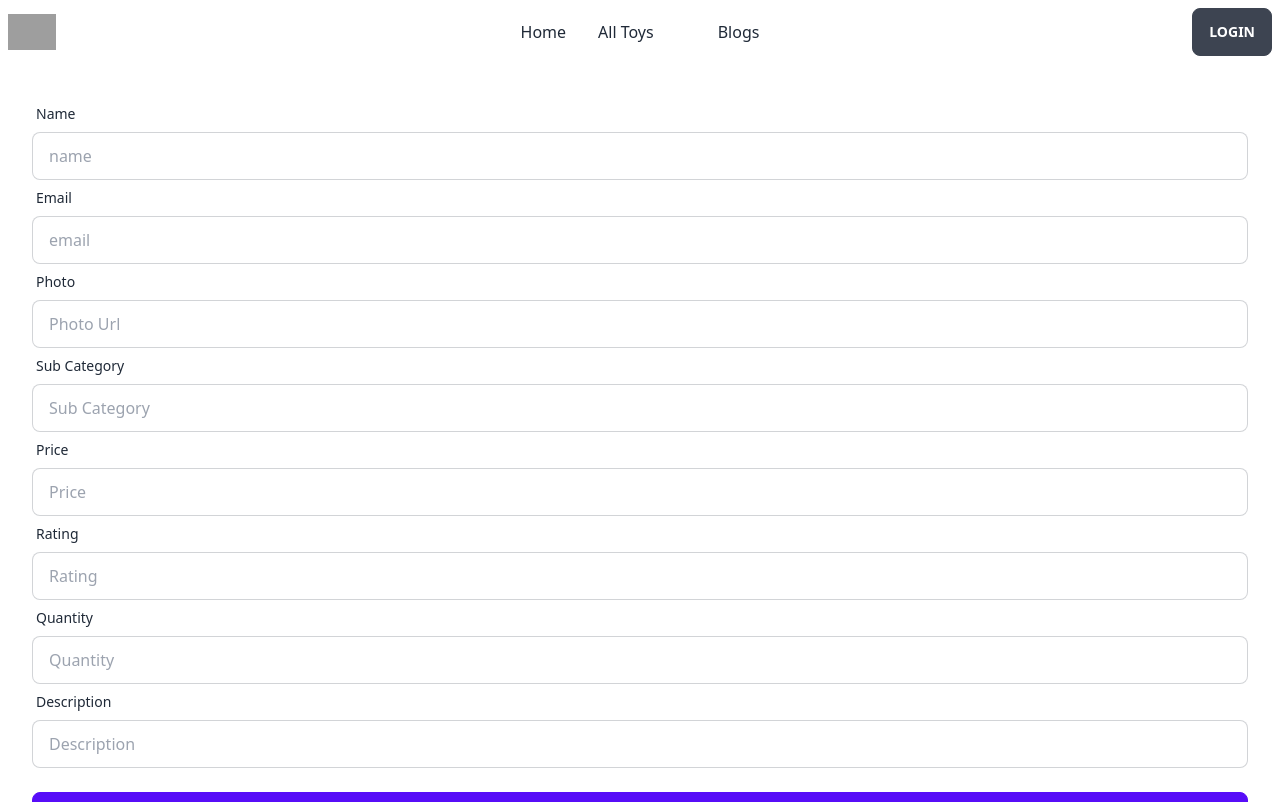
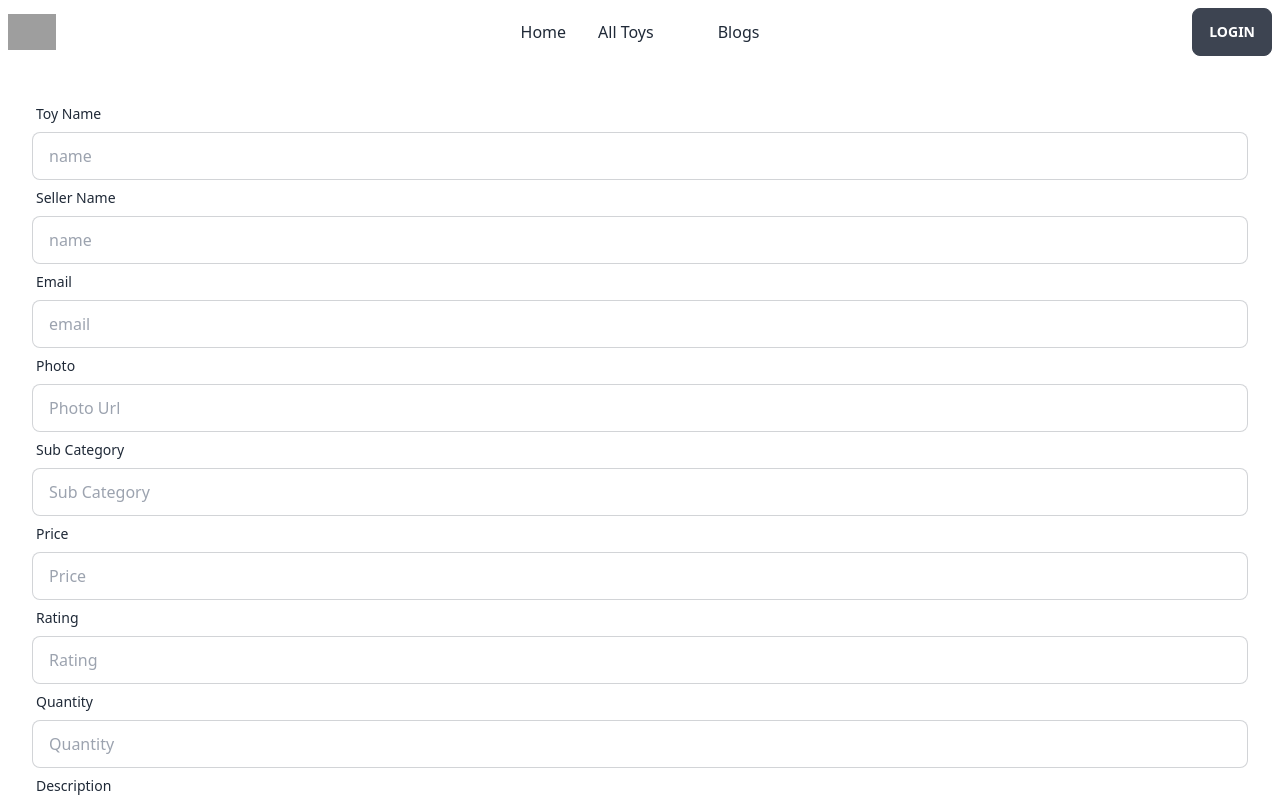
Before and after one commit to soheltech4/toy-marketplace-client, a React (Vite) app: page /toys in a window 1280 px wide. Shown: the top 802 px of the page. Built offline with nearby package versions, Linux system fonts and the light colour scheme; no server answers; grey boxes are pictures that could not be loaded.

Commit message:
add view Details

```diff
--- a/src/Components/Pages/AdaToy.jsx
+++ b/src/Components/Pages/AdaToy.jsx
@@ -8,6 +8,7 @@ const AdaToy = () => {
         event.preventDefault()
         const form = event.target
         const name = form.name.value
+        const toyname = form.toyname.value
         const email = user?.email
         const photo = form.photo.value
         const rating = form.rating.value
@@ -17,6 +18,7 @@ const AdaToy = () => {
         const description = form.description.value
         const adtoy = {
             name,
+            toyname,
             email,
             photo,
             rating,
@@ -43,7 +45,13 @@ const AdaToy = () => {
                 <form onSubmit={handleAddToy}>
                     <div className="form-control">
                         <label className="label">
-                            <span className="label-text">Name</span>
+                            <span className="label-text">Toy Name</span>
+                        </label>
+                        <input type="text" defaultValue={user?.displayName} placeholder="name" name='toyname' className="input input-bordered" />
+                    </div>
+                    <div className="form-control">
+                        <label className="label">
+                            <span className="label-text">Seller Name</span>
                         </label>
                         <input type="text" defaultValue={user?.displayName} placeholder="name" name='name' className="input input-bordered" />
                     </div>
--- a/src/Components/Pages/AllToysRow.jsx
+++ b/src/Components/Pages/AllToysRow.jsx
@@ -28,10 +28,10 @@ const AllToysRow = ({ toys }) => {
             {/* picture, toy name, seller name, seller email, price, rating, available quantity, and detail description */}
 
             <div className="modal">
-                <div className="modal-box max-w-xl">
+                <div className="modal-box max-w-xl max-w-3xl">
                     <div className="">
-                        <div className="flex justify-between lg:flex-row">
-                            <img src={d?.photo} className="max-w-sm rounded-lg" />
+                        <div className="flex space-y-5 lg:flex-row">
+                            <img src={d?.photo} className="max-w-sm rounded-lg shadow-xl m-5" />
                             <div>
                                 <h1 className="text-xl"><span className='font-bold'>Toy Name : </span> {d?.name}</h1>
                                 <h1 className="text-xl"><span className='font-bold'> Seller Name : </span>{d?.name}</h1>
@@ -39,9 +39,9 @@ const AllToysRow = ({ toys }) => {
                                 <h1 className="text-xl"><span className='font-bold'> Price : </span> {d?.price}</h1>
                                 <h1 className="text-xl"><span className='font-bold'> Quantity : </span>{d?.quantity}</h1>
                                 <h1 className="text-xl"><span className='font-bold'> Rating : </span> {d?.rating}</h1>
-                                <p className="text-xl"><span className='font-bold'> Description : </span> {d?.description}</p>
                             </div>
                         </div>
+                        <p className="text-xl"><span className='font-bold'> Description : </span> {d?.description}</p>
                     </div>
                     <div className="modal-action">
                         <label htmlFor="my-modal-5" className="btn">OK</label>
```
